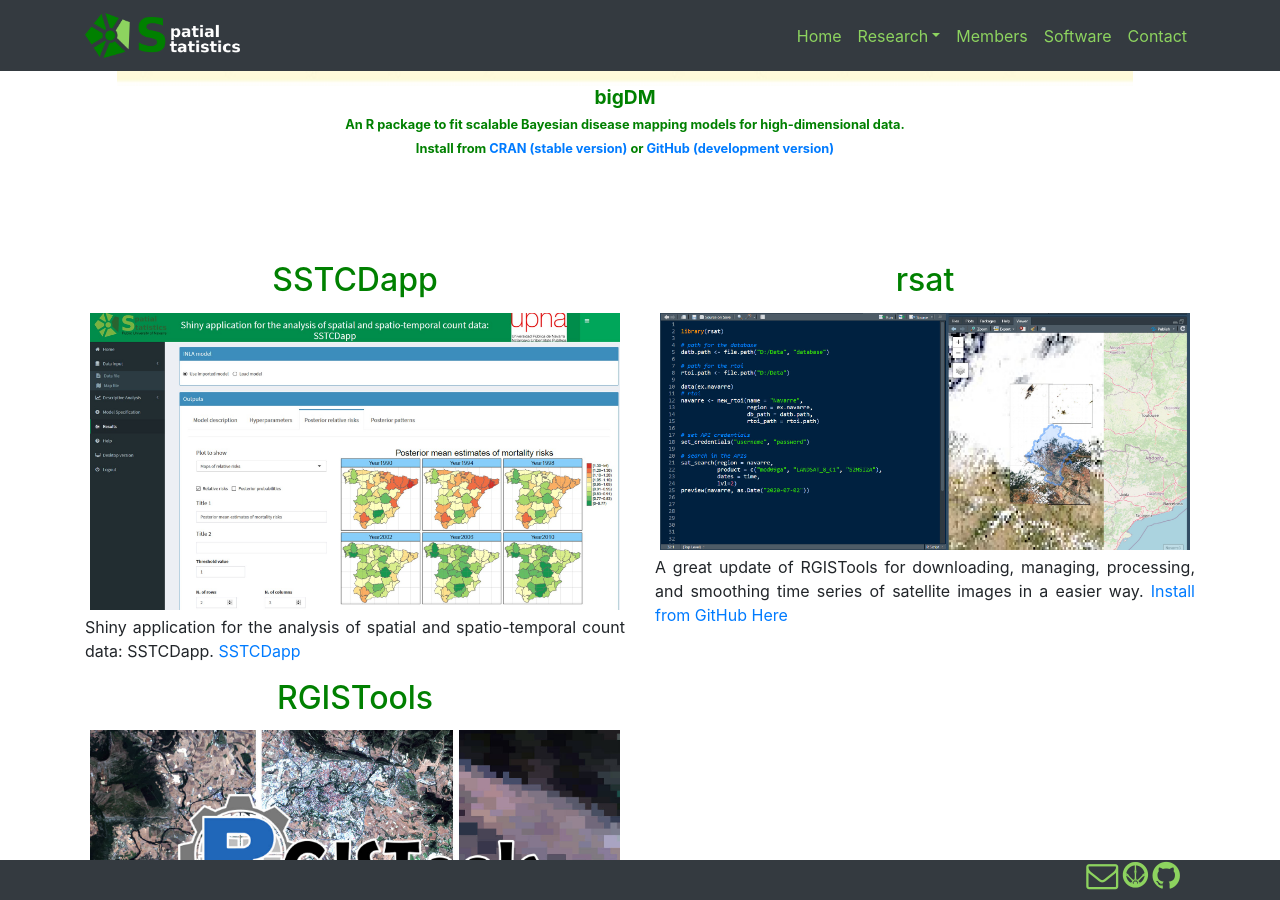
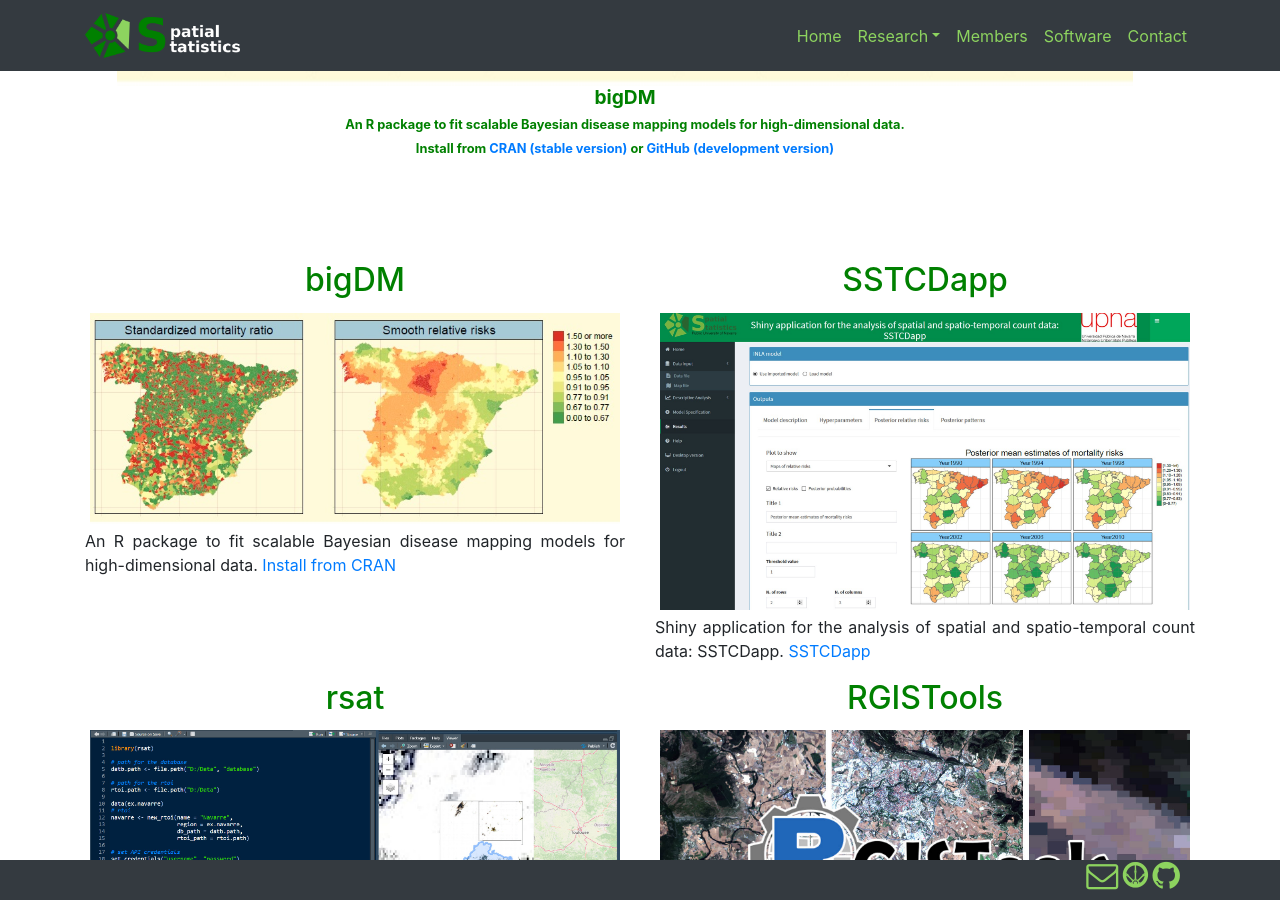
Before and after one commit to spatialstatisticsupna/spatialstatisticsupna.github.io, a Jekyll site: the page built from index.html, in a window 1280 px wide and 900 px high, scrolled down 6282 px. Built offline with Jekyll 4.4.1, drawn with Linux system fonts in a browser that asks for light colours; some web fonts are replaced.

Commit message:
Update softwareCarousel.html

```diff
--- a/_includes/softwareCarousel.html
+++ b/_includes/softwareCarousel.html
@@ -59,6 +59,13 @@
 
 
     <div class="row">
+	<div class="col-lg-6 col-md-6 text-center">
+        <div class="service-box">
+            <h2 class="title-color">bigDM</h2>
+            <img class="r-img" src="img/epidemiology/bigDM.jpg"></img>
+            <p align="justify">An R package to fit scalable Bayesian disease mapping models for high-dimensional data. <a href="https://cran.r-project.org/web/packages/bigDM/index.html" target="_blank"><span>Install from CRAN</span></a></p>
+        </div>
+    </div>
     <div class="col-lg-6 col-md-6 text-center">
         <div class="service-box">
             <h2 class="title-color">SSTCDapp</h2>
```
